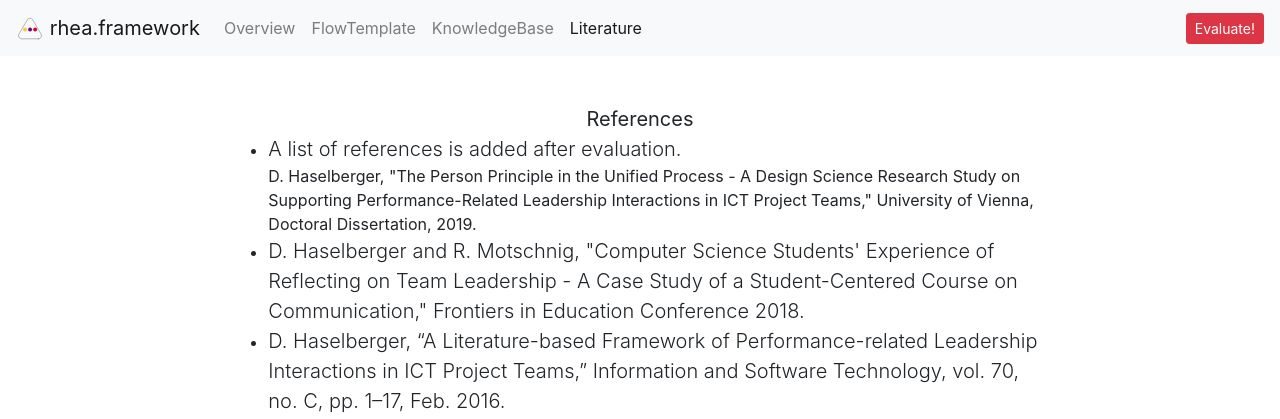
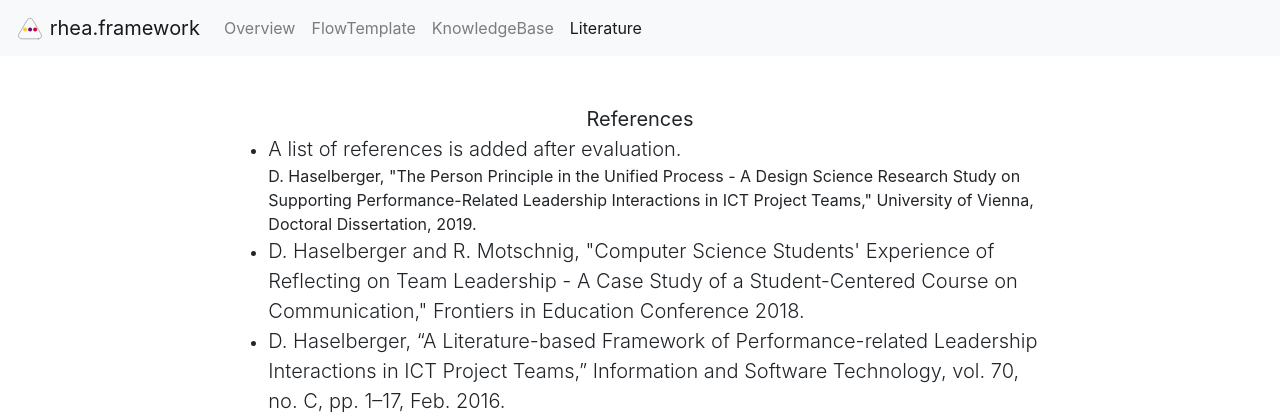
Before and after one commit to rheafmwk/rheafmwk, a Flask app: page /literature in a window 1280 px wide. Shown: the top 419 px of the page. Run offline with Flask 2, Linux system fonts and the light colour scheme; parts of the project's set-up code (start-up, migrations or seed data) failed here and were passed over; some libraries are stand-ins or nearby versions.

Commit message:
evaluate button commented

```diff
--- a/src/templates/literatureview.html
+++ b/src/templates/literatureview.html
@@ -47,8 +47,8 @@
 	           <a class="nav-link" href="/literature">Literature<span class="sr-only">(current)</span></a>
 	         </li>
 	    </ul>
-		<a href="http://homepage.univie.ac.at/david.haselberger/surveys/index.php?sid=21273&lang=en" class="btn btn-danger btn-lg my-2 my-sm-0 btn-sm" role="button" aria-disabled="true">Evaluate!</a>
-	</div>
+		<!--<a href="http://homepage.univie.ac.at/david.haselberger/surveys/index.php?sid=21273&lang=en" class="btn btn-danger btn-lg my-2 my-sm-0 btn-sm" role="button" aria-disabled="true">Evaluate!</a>
+	</div>-->
 	</nav>
 
 
```
